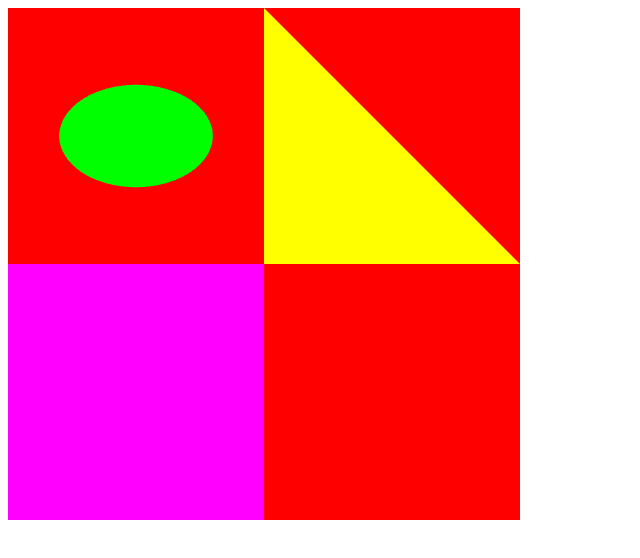
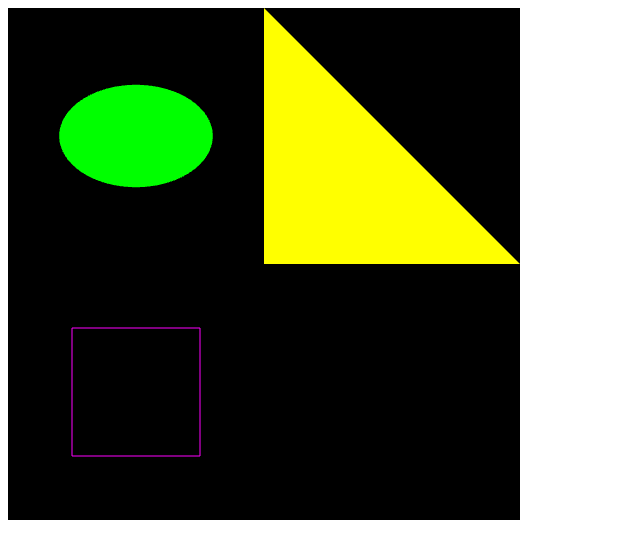
Before and after one commit to zonpig/CS452-Lab, a plain HTML site: page Assignment1.html in a window 1280 px wide. Shown: the whole page, without its empty margins (0-640 px from the left). Drawn offline with Linux system fonts and the light colour scheme.

Commit message:
Basic Version of Assignment Completed

```diff
--- a/Assignment1.html
+++ b/Assignment1.html
@@ -32,7 +32,7 @@
       attribute vec4 myPosition;
 
       void main() {
-          gl_PointSize = 1.0;
+          gl_PointSize = 10.0;
           gl_Position = myPosition;
       }
     </script>
--- a/SimpleShapes.js
+++ b/SimpleShapes.js
@@ -15,7 +15,7 @@ function init() {
   gl.viewport(0, 0, 512, 512); // x, y, width, height
 
   // Set up the background color
-  gl.clearColor(1.0, 0.0, 0.0, 1.0); // red, green, blue, opacity (alpha)
+  gl.clearColor(0.0, 0.0, 0.0, 1.0); // red, green, blue, opacity (alpha)
 
   // Force the WebGL context to clear the color buffer
   gl.clear(gl.COLOR_BUFFER_BIT);
@@ -73,10 +73,10 @@ function drawTriangle() {
 function drawSquare() {
   // Enter array set up code here
   var arrayOfPoints = [];
-  var p0 = vec2(0.0, 0.0);
-  var p1 = vec2(-1.0, 0.0);
-  var p2 = vec2(-1.0, -1.0);
-  var p3 = vec2(0.0, -1.0);
+  var p0 = vec2(-0.25, -0.25);
+  var p1 = vec2(-0.75, -0.25);
+  var p2 = vec2(-0.75, -0.75);
+  var p3 = vec2(-0.25, -0.75);
   var arrayOfPoints = [p0, p1, p2, p3];
 
   // or arrayOfPoints = [0.0,0.0,1.0,0.0,0.0,1.0]
@@ -99,7 +99,7 @@ function drawSquare() {
 
   // Force a draw of the triangle using the
   // 'drawArrays()' call
-  gl.drawArrays(gl.TRIANGLE_FAN, 0, 4);
+  gl.drawArrays(gl.LINE_LOOP, 0, 4);
 }
 
 function drawEllipse() {
```
